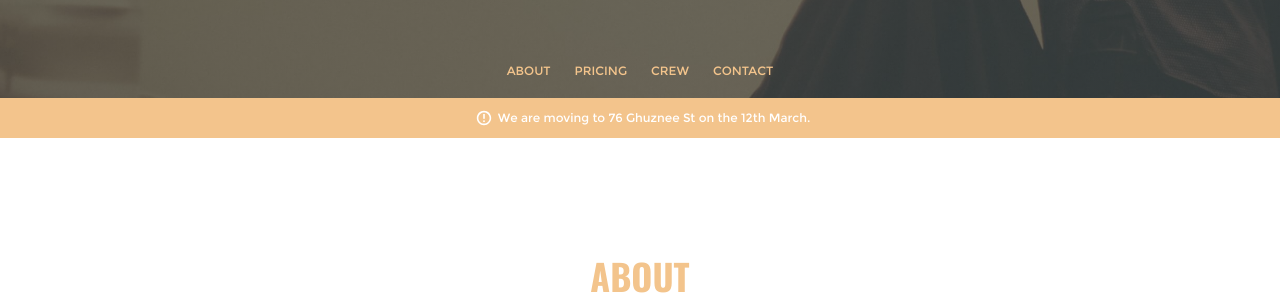
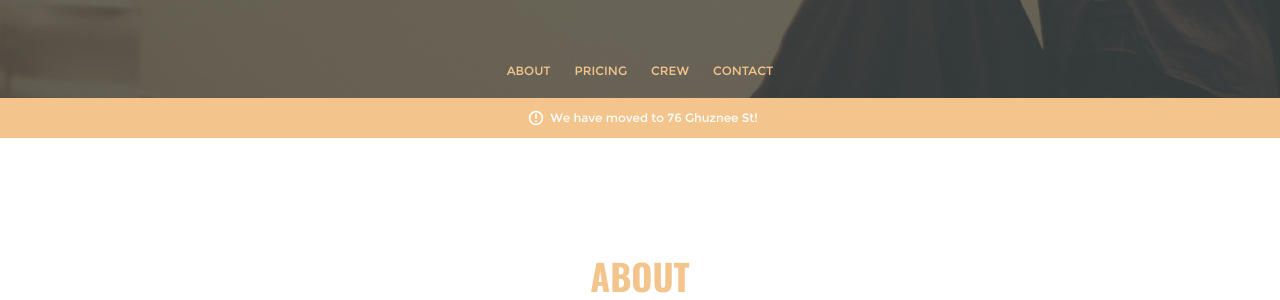
Before and after one commit to thegodfatherbarbers/thegodfatherbarbers.github.io, a Jekyll site: the page built from index.html, in a window 1280 px wide and 900 px high, scrolled down 652 px. Shown: the part 150-450 px from the top of the window. Built offline with Jekyll 4.4.1, drawn with Linux system fonts in a browser that asks for light colours; nearby versions of some CDN libraries.

Commit message:
Update notice.html

```diff
--- a/_includes/notice.html
+++ b/_includes/notice.html
@@ -1,5 +1,5 @@
 <div class="notice">
 
-    <span class="warning"></span>We are moving to 76 Ghuznee St on the 12th March.
+    <span class="warning"></span>We have moved to 76 Ghuznee St!
 
 </div>
```
